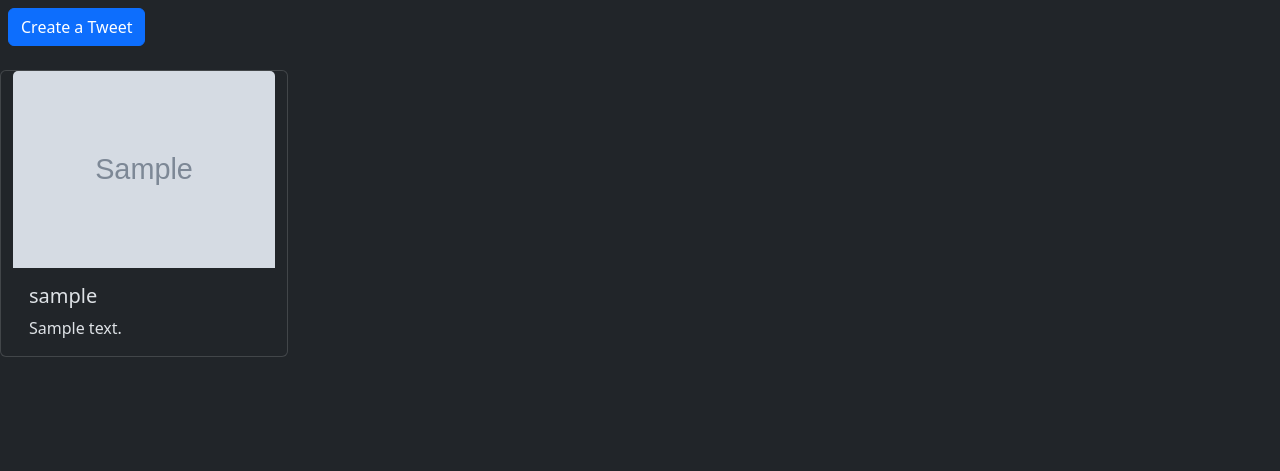
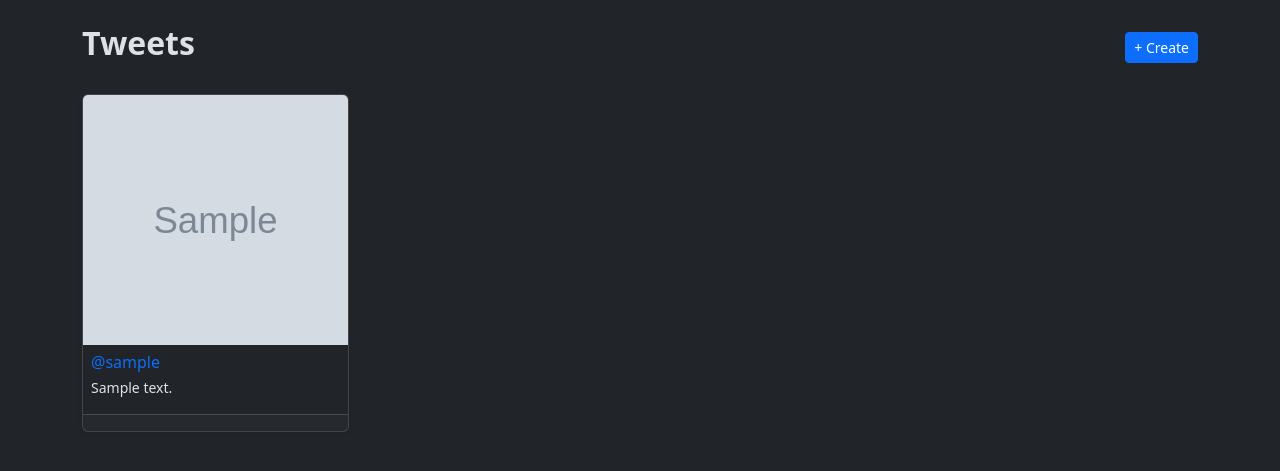
Before and after one commit to bsm2709/Tweet-application, a Django app: template TweetingApplication/Tweet/templates/tweet_list.html in a window 1280 px wide. Shown: the part 56-527 px from the top of the page. Run offline with Django 5.2, Linux system fonts and the light colour scheme; the template is opened without the code that fills it: most values are stand-ins (such as "Sample title", 1, 10 or a date in 2020); grey boxes marked "Sample" are stand-in pictures.

Commit message:
handle deletePost

```diff
--- a/TweetingApplication/Tweet/templates/tweet_list.html
+++ b/TweetingApplication/Tweet/templates/tweet_list.html
@@ -1,32 +1,39 @@
 {% extends "layout.html" %}
 
-{% block title %}
-  Tweet list page
-{% endblock  %}
-
+{% block title %}Tweet List{% endblock %}
 
 {% block content %}
+<div class="container mt-4">
+  <div class="d-flex justify-content-between align-items-center mb-4">
+    <h2 class="fw-bold">Tweets</h2>
+    <a class="btn btn-primary btn-sm" href="{% url 'tweet_create' %}">+ Create</a>
+  </div>
 
-
-  <a class="btn btn-primary mb-4 m-2"   href="{% url 'tweet_create' %}">Create a Tweet</a>
-
-  <div class="container row gap-3 ">
+  <div class="row g-3">
     {% for tweet in tweets %}
-        <div class="card" style="width: 18rem;">
-            {% if tweet.image %}
-              <img src="{{tweet.image.url}}" class="card-img-top" alt="image">
+      <div class="col-md-3 col-sm-6">
+        <div class="card shadow-sm h-100">
+          {% if tweet.image %}
+            <img src="{{ tweet.image.url }}" class="card-img-top" alt="image"
+                 style="height: 250px; object-fit: cover;">
+          {% endif %}
+          <div class="card-body p-2">
+            <h6 class="card-title mb-1 text-primary">@{{ tweet.user.username }}</h6>
+            <p class="card-text small mb-2" style="max-height: 80px; overflow: hidden;">
+              {{ tweet.text }}
+            </p>
+          </div>
+          <div class="card-footer d-flex justify-content-between p-2">
+            {% if tweet.user == user %}
+              <a href="{% url 'tweet_edit' tweet.id %}" class="btn btn-sm btn-outline-primary">Edit</a>
+              <a href="{% url 'tweet_delete' tweet.id %}" class="btn btn-sm btn-outline-danger">Del</a>
             {% endif %}
-            <div class="card-body">
-                <h5 class="card-title">{{tweet.user.username}}</h5>
-                <p class="card-text">{{tweet.text}}</p>
-
-                {% if tweet.user == user %}
-                <a href="{% url 'tweet_edit' tweet.id%}" class="btn btn-primary">Edit</a>
-                <a href="{% url 'tweet_edit' tweet.id%}" class="btn btn-danger">Delete</a>
-                {% endif %}
-            </div>
+          </div>
         </div>
+      </div>
+    {% empty %}
+      <p class="text-muted">No tweets yet. Be the first to post!</p>
     {% endfor %}
-
   </div>
-{% endblock  %}
+</div>
+{% endblock %}
```
Also changed, not shown: TweetingApplication/Tweet/templates/tweet_delete.html (+11 -11 lines), TweetingApplication/Tweet/templates/tweet_form.html (+23 -21 lines), TweetingApplication/templates/registration/login.html (+21 -8 lines), TweetingApplication/templates/registration/register.html (+20 -8 lines).
